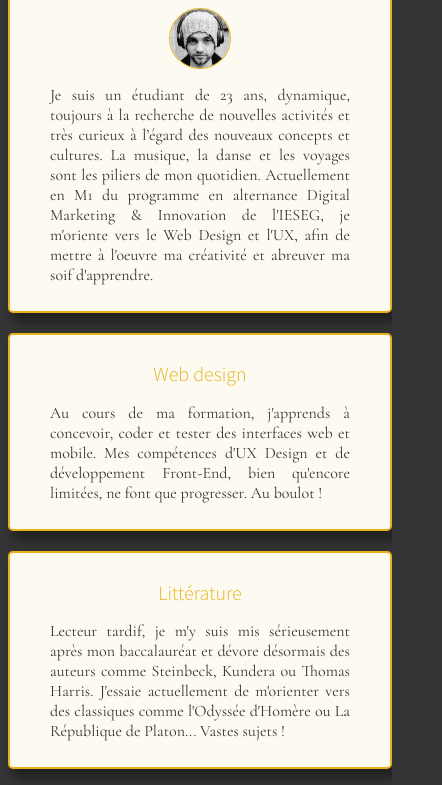
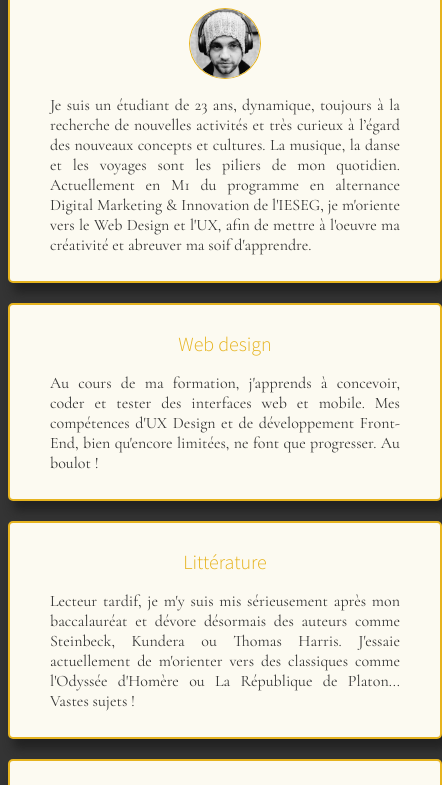
Before and after one commit to PaulAlbagli/my-profile, a plain HTML site: page index.html in a window 390 px wide. Shown: the part 115-900 px from the top of the page, 442 px wide, since content can reach past the window. Drawn offline with nearby package versions, Linux system fonts and the light colour scheme.

Commit message:
Update style.css

```diff
--- a/style.css
+++ b/style.css
@@ -47,5 +47,5 @@ div{
 @media (max-width: 760px) {
 	.card-responsive { width :500px; } }
 
-@media (max-width: 400px) {
-	.card-responsive { width :300px ;} }
+@media (max-width: 600px) {
+	.card-responsive { width :350px; } }
```
